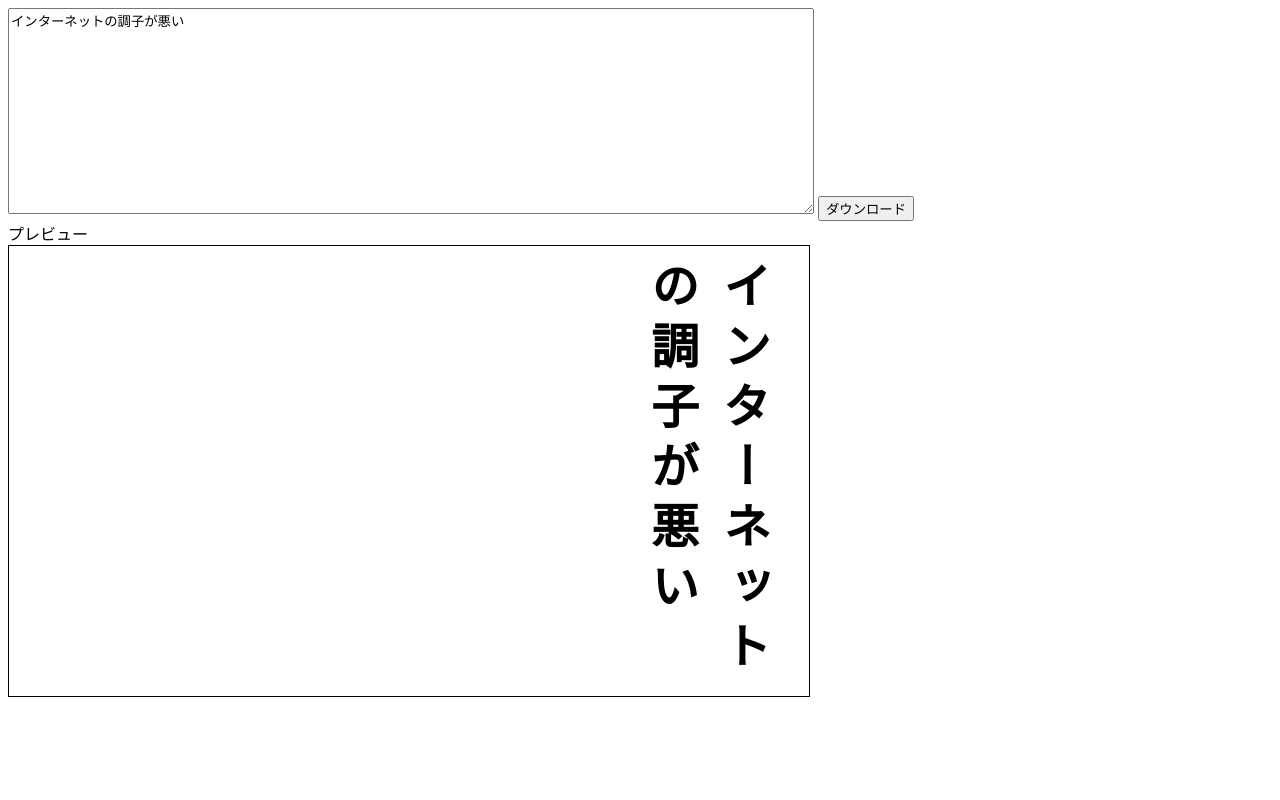
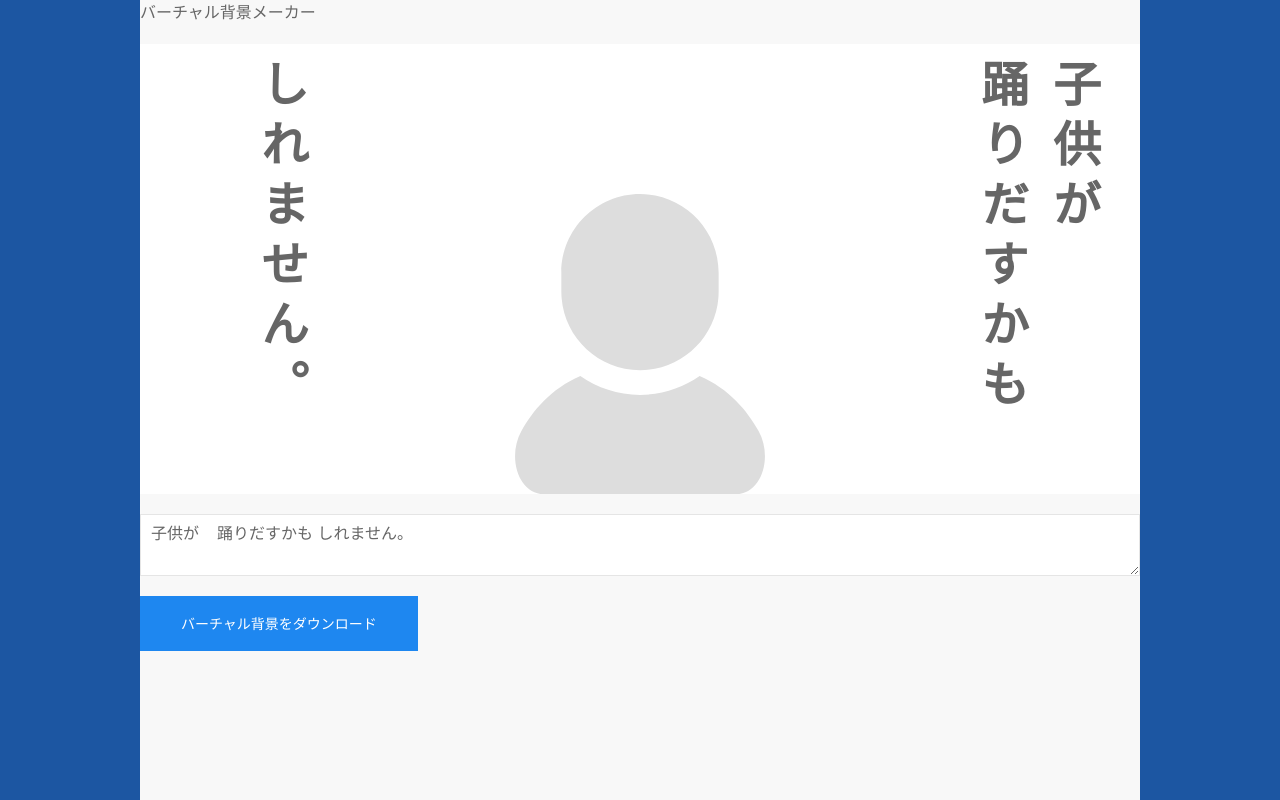
Before and after one commit to mitsuoka0423/virtual-backgrounds-maker, a plain HTML site: page index.html in a window 1280 px wide. Drawn offline with nearby package versions, Linux system fonts and the light colour scheme.

Commit message:
CSSフレームワークにUIKitを採用

```diff
--- a/index.html
+++ b/index.html
@@ -5,11 +5,21 @@
       href="https://fonts.googleapis.com/css2?family=Noto+Serif+JP:wght@900&display=swap"
       rel="stylesheet"
     />
+    <link rel="stylesheet" href="https://cdn.jsdelivr.net/npm/uikit@3.4.2/dist/css/uikit.min.css" />
+    <script src="https://cdn.jsdelivr.net/npm/uikit@3.4.2/dist/js/uikit.min.js"></script>
+    <script src="https://cdn.jsdelivr.net/npm/uikit@3.4.2/dist/js/uikit-icons.min.js"></script>
 
     <style>
-      textarea {
-        width: 800px;
-        height: 200px;
+      html {
+        background-color: #1C56A2;
+      }
+      body {
+        min-width: 1000px;
+        max-width: 1000px;
+        margin-right: auto;
+        margin-left: auto;
+        background-color: #F8F8F8;
+        height: 100vh;
       }
       .font {
         font-size: 48px;
@@ -17,11 +27,18 @@
         letter-spacing: 12px;
         font-family: "Noto Serif JP", serif;
       }
-      .box {
+      .preview {
         position: relative;
-        width: 800px;
-        height: 450px;
-        border: 1px solid;
+        background-color: white;
+      }
+      .man {
+        width: 300px;
+        height: 300px;
+        position: absolute;
+        left: 50%;
+        transform: translateX(-50%);
+        bottom: 0;
+        fill: #EEEEEE;
       }
       .right-box1 {
         position: absolute;
@@ -46,26 +63,31 @@
       .vertical {
         writing-mode: vertical-rl;
       }
+      .center {
+        margin-right: auto;
+        margin-left: auto;
+      }
+      .right {
+        margin-right: 0;
+        margin-left: auto;
+      }
     </style>
   </head>
 
   <body>
-    <div class="wrapper">
-      <textarea id="words" maxlength="28" onkeyup="draw()">インターネットの調子が悪い</textarea>
-      <button onclick="download()">ダウンロード</button>
-    </div>
+    <div class="uk-width-xxlarge center">バーチャル背景メーカー</div>
 
-
-    <div class="wrapper">
-      プレビュー
-    </div>
-    <div class="wrapper">
-      <div id="capture" class="box">
+    <div class="uk-margin">
+      <div id="preview" class="uk-animation-fade">
+        <div id="capture" class="preview uk-width-xxlarge uk-height-large center">
           <div class="right-box1">
             <div id="right1" class="vertical font"></div>
           </div>
           <div class="right-box2">
             <div id="right2" class="vertical font"></div>
+          </div>
+          <div class="man">
+            <img id="man" src="img/man.svg" />
           </div>
           <div class="left-box1">
             <div id="left1" class="vertical font"></div>
@@ -74,6 +96,17 @@
             <div id="left2" class="vertical font"></div>
           </div>
         </div>
+      </div>
+    </div>
+
+    <div class="uk-margin-top uk-margin-bottom uk-width-xxlarge center">
+      <textarea id="words" class="uk-textarea" maxlength="28" onkeyup="draw()">子供が    踊りだすかも しれません。</textarea>
+    </div>
+
+    <div class="uk-width-xxlarge center">
+      <button class="uk-button uk-button-primary uk-button-large" onclick="download()">
+        バーチャル背景をダウンロード
+      </button>
     </div>
 
     <script src="html2canvas.min.js"></script>
@@ -86,10 +119,13 @@
         document.getElementById("right2").innerHTML = words.substring(7, 14);
         document.getElementById("left1").innerHTML = words.substring(14, 21);
         document.getElementById("left2").innerHTML = words.substring(21, 28);
+        const man = document.getElementById("man");
+        man.style.display = "none";
 
         html2canvas(document.querySelector("#capture")).then((canvas) => {
           link.href = canvas.toDataURL('image/png');
           link.download = 'virtual-background.png';
+          man.style.display = "block";
         });
       }
 
```
Also changed, not shown: img/man.svg (added). Lines whose indentation alone changed are shown as unchanged.
